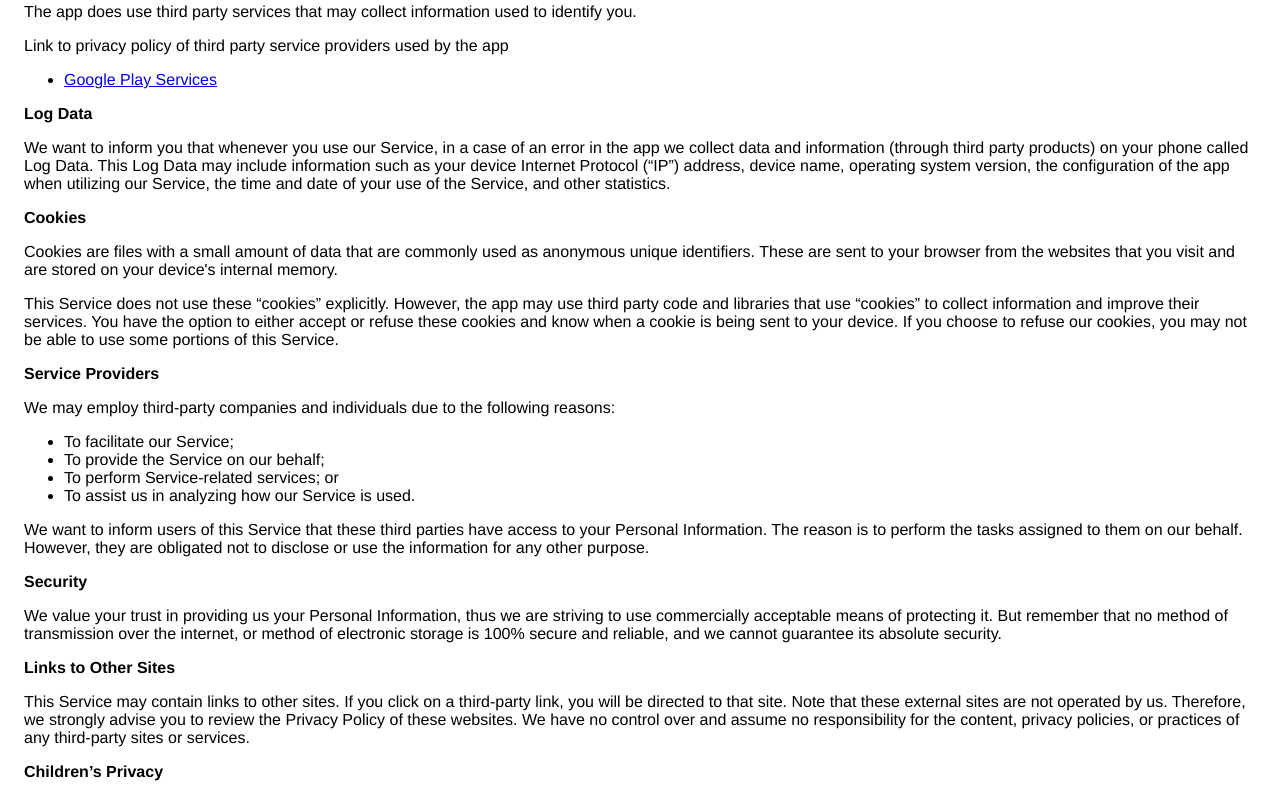
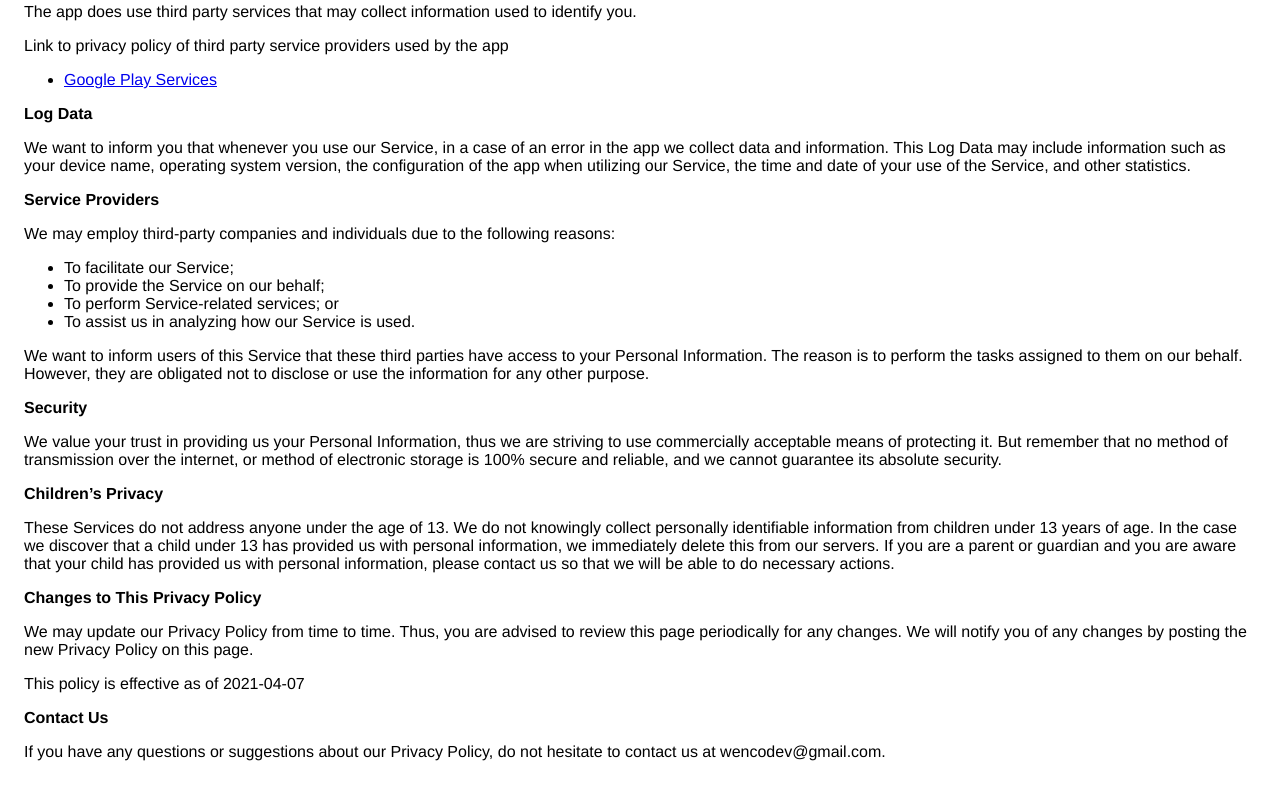
Before and after one commit to wencodev/github.io, a plain HTML site: page index.html in a window 1280 px wide. Shown: the part 313-1107 px from the top of the page. Drawn offline with Linux system fonts and the light colour scheme.

Commit message:
Update index.html

```diff
--- a/index.html
+++ b/index.html
@@ -40,27 +40,13 @@
                   </p> <ul><li><a href="https://www.google.com/policies/privacy/" target="_blank" rel="noopener noreferrer">Google Play Services</a></li><!----><!----><!----><!----><!----><!----><!----><!----><!----><!----><!----><!----><!----><!----><!----><!----><!----><!----><!----><!----><!----><!----><!----><!----><!----></ul></div> <p><strong>Log Data</strong></p> <p>
                   We want to inform you that whenever you
                   use our Service, in a case of an error in the app
-                  we collect data and information (through third party
-                  products) on your phone called Log Data. This Log Data may
-                  include information such as your device Internet Protocol
-                  (“IP”) address, device name, operating system version, the
+                  we collect data and information. This Log Data may
+                  include information such as your device name, operating system version, the
                   configuration of the app when utilizing our Service,
                   the time and date of your use of the Service, and other
                   statistics.
-                </p> <p><strong>Cookies</strong></p> <p>
-                  Cookies are files with a small amount of data that are
-                  commonly used as anonymous unique identifiers. These are sent
-                  to your browser from the websites that you visit and are
-                  stored on your device's internal memory.
-                </p> <p>
-                  This Service does not use these “cookies” explicitly. However,
-                  the app may use third party code and libraries that use
-                  “cookies” to collect information and improve their services.
-                  You have the option to either accept or refuse these cookies
-                  and know when a cookie is being sent to your device. If you
-                  choose to refuse our cookies, you may not be able to use some
-                  portions of this Service.
-                </p> <p><strong>Service Providers</strong></p> <p>
+                </p>
+                <p><strong>Service Providers</strong></p> <p>
                   We may employ third-party companies and
                   individuals due to the following reasons:
                 </p> <ul><li>To facilitate our Service;</li> <li>To provide the Service on our behalf;</li> <li>To perform Service-related services; or</li> <li>To assist us in analyzing how our Service is used.</li></ul> <p>
@@ -76,16 +62,8 @@
                   of transmission over the internet, or method of electronic
                   storage is 100% secure and reliable, and we cannot
                   guarantee its absolute security.
-                </p> <p><strong>Links to Other Sites</strong></p> <p>
-                  This Service may contain links to other sites. If you click on
-                  a third-party link, you will be directed to that site. Note
-                  that these external sites are not operated by us.
-                  Therefore, we strongly advise you to review the
-                  Privacy Policy of these websites. We have
-                  no control over and assume no responsibility for the content,
-                  privacy policies, or practices of any third-party sites or
-                  services.
-                </p> <p><strong>Children’s Privacy</strong></p> <p>
+                </p>
+                <p><strong>Children’s Privacy</strong></p> <p>
                   These Services do not address anyone under the age of 13.
                   We do not knowingly collect personally
                   identifiable information from children under 13 years of age. In the case
```
